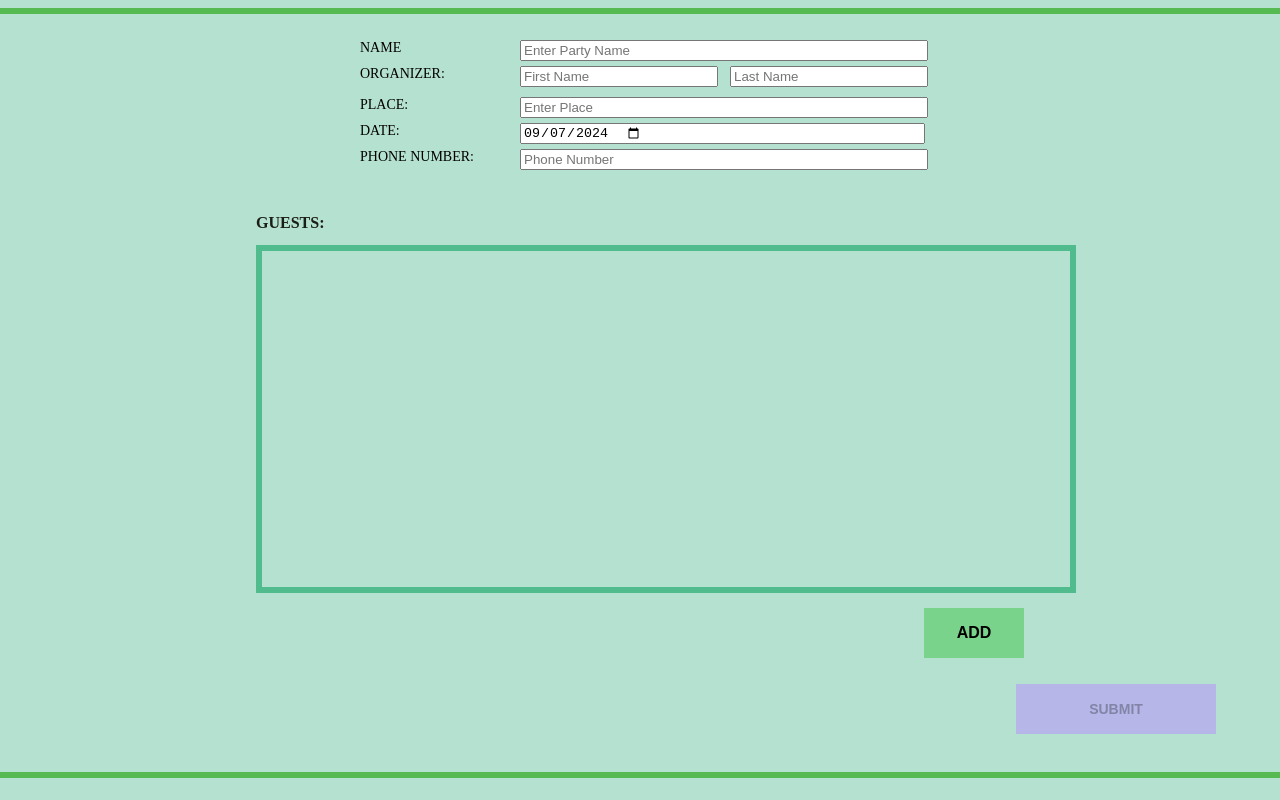
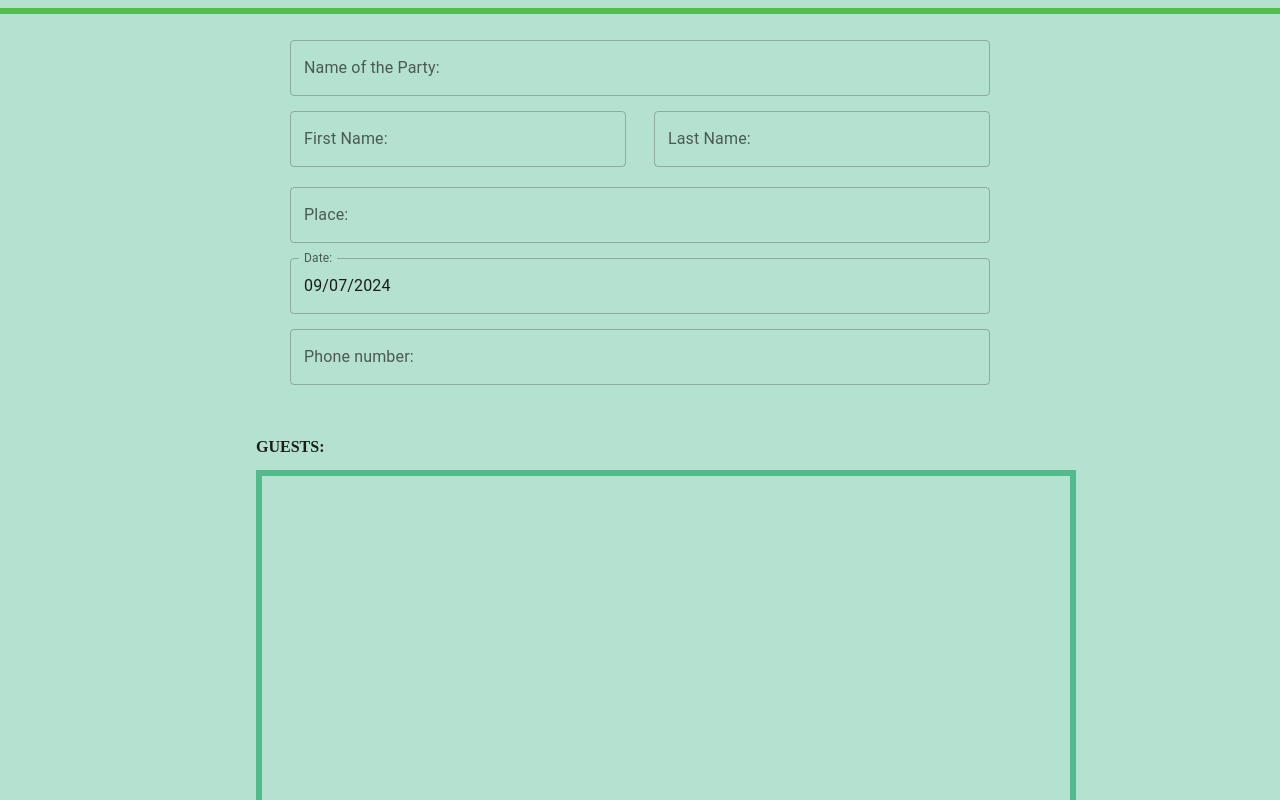
Before and after one commit to alinareabteva/party-organization, a React (Vite) app: page / in a window 1280 px wide. Shown: the top 800 px of the page. Built offline with nearby package versions, Linux system fonts and the light colour scheme.

Commit message:
Add mui material and change components such as Select, Radio Group, Data Picker

```diff
--- a/package.json
+++ b/package.json
@@ -10,6 +10,10 @@
     "preview": "vite preview"
   },
   "dependencies": {
+    "@emotion/react": "^11.13.3",
+    "@emotion/styled": "^11.13.0",
+    "@mui/material": "^6.1.5",
+    "@mui/x-date-pickers": "^7.22.0",
     "@types/uuid": "^10.0.0",
     "classnames": "^2.5.1",
     "dayjs": "^1.11.13",
--- a/src/App.tsx
+++ b/src/App.tsx
@@ -1,11 +1,16 @@
 import './App.css'
 import Party from "./party/Party.tsx";
+import {LocalizationProvider} from "@mui/x-date-pickers";
+import {AdapterDayjs} from "@mui/x-date-pickers/AdapterDayjs";
+import 'dayjs/locale/en';
 
 function App() {
 
   return (
     <div className="App">
+      <LocalizationProvider dateAdapter={AdapterDayjs} adapterLocale="en">
       <Party/>
+      </LocalizationProvider>
     </div>
   )
 }
--- a/src/components/base/base-input/BaseInput.scss
+++ b/src/components/base/base-input/BaseInput.scss
@@ -1,34 +1,11 @@
-.base-input-wrapper {
+.MuiTextField-root.base-input-wrapper {
   width: 700px;
-  display: flex;
-  flex-direction: row;
-  justify-content: center;
-  padding-bottom: 5px;
+  padding-bottom: 15px;
+  font-weight: 500;
+  font-size: 12px;
 
-  .label {
-    display: flex;
-    flex-direction: row;
-    font-weight: 500;
-    font-size: 14px;
-    text-transform: uppercase;
-    width: 160px;
-  }
-  .input-container {
-    width: 400px;
-    display: flex;
-    flex-direction: column;
 
-    .base-input {
-      display: flex;
-      align-items: center;
-      width: 100%;
-      cursor: pointer;
-    }
-
-    .error {
-      color: #ff3333;
-      font-weight: 400;
-      font-size: 14px;
-    }
+  .MuiInputBase-input {
+    cursor: pointer;
   }
 }
--- a/src/components/base/base-input/BaseInput.tsx
+++ b/src/components/base/base-input/BaseInput.tsx
@@ -1,8 +1,8 @@
 import "./BaseInput.scss"
-import {AllHTMLAttributes} from "react";
+import TextField, {TextFieldProps} from '@mui/material/TextField';
 import classNames from "classnames";
 
-interface BaseInputProps extends AllHTMLAttributes<HTMLInputElement> {
+interface BaseInputProps extends Omit<TextFieldProps, "variant"> {
   errorMessage?: string;
   value: string;
   label?: string
@@ -11,21 +11,12 @@ interface BaseInputProps extends AllHTMLAttributes<HTMLInputElement> {
 const BaseInput = ({id, errorMessage = "", label, type = "text", className = "", ...rest}: BaseInputProps) => {
 
   return (
-    <div className="base-input-wrapper">
-      {label && <label htmlFor={id} className="label">{label} </label>}
-      <div className="input-container">
-        <input
-          id={id}
-          type={type}
-          className={classNames({
-            'base-input': true,
-            [className]: !!className,
-          })}
-          {...rest}
-        />
-        {errorMessage && <span className="error">{errorMessage}</span>}
-      </div>
-    </div>
+    <TextField id={id}
+               label={label}
+               type={type}
+               className={classNames({'base-input-wrapper': true, [className]: !!className})}
+               helperText={errorMessage}
+               error={!!errorMessage} {...rest}/>
   );
 };
 
--- /dev/null
+++ b/src/components/base/base-select/BaseSelect.tsx
@@ -0,0 +1,50 @@
+import Select, {SelectChangeEvent, SelectProps} from "@mui/material/Select";
+import {Checkbox, ListItemText, MenuItem, OutlinedInput} from "@mui/material";
+import {useMemo} from "react";
+
+
+export interface SelectOption {
+  value: string;
+  label: string;
+}
+
+export type BaseSelectProps = SelectProps<SelectOption> & {
+  selectedOption: SelectOption | Array<SelectOption>;
+  options: Array<SelectOption>;
+  onChange: (e: SelectChangeEvent<SelectOption | Array<SelectOption>>) => void;
+}
+
+const BaseSelect = ({selectedOption, onChange, options, multiple = false}: BaseSelectProps) => {
+
+const selectedOptionValues = useMemo(() => {
+    return (Array.isArray(selectedOption) ? [...selectedOption] : [selectedOption])
+      .map(o => o.value)
+
+  }, [selectedOption])
+
+  return (
+    <>
+      <Select
+        className="base-select"
+        value={selectedOption}
+        multiple={multiple}
+        onChange={onChange}
+        displayEmpty
+        input={<OutlinedInput label="Alcohol"/>}
+        renderValue={(selected) => (Array.isArray(selected) ? selected : [selected]).map(o => o.label).join(', ')}
+      >
+        <MenuItem key={'empty'} value={''} >No value</MenuItem>
+        {options.map(option => (
+
+          <MenuItem key={option.value} value={option.value} >
+            <Checkbox checked={selectedOptionValues.includes(option.value)}/>
+            <ListItemText primary={option.label}/>
+          </MenuItem>
+
+        ))}
+      </Select>
+    </>
+  );
+};
+
+export default BaseSelect;
--- a/src/party/components/about-party/AboutParty.scss
+++ b/src/party/components/about-party/AboutParty.scss
@@ -12,7 +12,7 @@
     padding-bottom: 5px;
 
     .inputs {
-      width: 400px;
+      width: 100%;
       display: flex;
       justify-content: space-between;
 
@@ -22,17 +22,8 @@
 
       .organizer-input {
         cursor: pointer;
+        width: 48%;
       }
-    }
-
-    .label {
-      display: flex;
-      flex-direction: row;
-      align-items: flex-start;
-      width: 160px;
-      font-weight: 500;
-      font-size: 14px;
-      text-transform: uppercase;
     }
 
   }
--- a/src/party/components/about-party/AboutParty.tsx
+++ b/src/party/components/about-party/AboutParty.tsx
@@ -3,8 +3,8 @@ import {ChangeEvent, useContext} from "react";
 import dayjs, {Dayjs} from "dayjs";
 import classNames from "classnames";
 import BaseInput from "../../../components/base/base-input/BaseInput.tsx";
-import {BASE_FORMAT} from "../../../utilities.ts";
 import {PartyContext} from "../../party-context/PartyContext.tsx";
+import {DatePicker} from "@mui/x-date-pickers";
 
 export interface AboutPartyState {
   partyName: string;
@@ -54,35 +54,36 @@ const AboutParty = () => {
     return createAllPropsForInput({key, placeholder})
   }
 
-  const handleDateChange = (event: ChangeEvent<HTMLInputElement>) => {
+  const handleDateChange = (partyDate: Dayjs | null) => {
     setAboutPartyState({
-      date: dayjs(event.target.value, BASE_FORMAT)
+      date: dayjs(partyDate)
     })
   }
 
   return (
     <div className="about-party">
       <BaseInput
-        label="Name"
+        label="Name of the Party:"
         {...createPropsForInput("partyName", 'Enter Party Name')}
         errorMessage={aboutPartyErrors?.partyName?.join("; ")}
       />
 
       <div className="organizer">
-        <label htmlFor="name" className="label">Organizer:</label>
         <div className="inputs">
           <BaseInput
+            label="First Name:"
             {...createAllPropsForInput({
               key: "organizerFirstName",
-              placeholder: 'First Name',
+              placeholder: 'Enter First Name',
               className: "organizer-input",
             })}
             errorMessage={aboutPartyErrors?.organizerFirstName?.join("; ")}
           />
           <BaseInput
+            label="Last Name:"
             {...createAllPropsForInput({
               key: "organizerLastName",
-              placeholder: 'Last Name',
+              placeholder: 'Enter Last Name',
               className: "organizer-input"
             })}
             errorMessage={aboutPartyErrors?.organizerLastName?.join("; ")}
@@ -96,16 +97,13 @@ const AboutParty = () => {
         {...createPropsForInput("place", 'Enter Place')}
         errorMessage={aboutPartyErrors?.place?.join("; ")}
       />
-      <BaseInput
-        id="date"
+      <DatePicker
+        value={aboutParty.date}
+        label="Date:"
         onChange={handleDateChange}
-        className="base-input"
-        type="date"
-        value={aboutParty.date.format(BASE_FORMAT)}
-        label="Date:"
-        errorMessage={aboutPartyErrors?.date?.join("; ")}
+        className="base-input-wrapper"
+        //errorMessage={aboutPartyErrors?.date?.join("; ")}
       />
-
       <BaseInput
         label="Phone number: "
         {...createPropsForInput("phoneNumber", 'Phone Number')}
--- a/src/party/components/guests-list/GuestsList.scss
+++ b/src/party/components/guests-list/GuestsList.scss
@@ -17,7 +17,7 @@
     overflow-y: scroll;
     border: solid 6px #50bc8e;
     padding: 20px;
-    height: 37vh;
+    height: 42vh;
   }
 
   .button-add {
--- a/src/party/components/guests-list/guest/GuestComponent.tsx
+++ b/src/party/components/guests-list/guest/GuestComponent.tsx
@@ -2,22 +2,28 @@ import dayjs, {Dayjs} from "dayjs";
 import "./GuestComponent.scss"
 import BaseInput from "../../../../components/base/base-input/BaseInput.tsx";
 import {ChangeEvent, useMemo} from "react";
-import Select, {SelectOption, SelectProp} from "../../../../components/base/select/Select.tsx";
-import {BASE_DATE_FORMAT} from "../../../../utilities.ts";
+import BaseSelect, {SelectOption} from "../../../../components/base/base-select/BaseSelect.tsx";
 import BaseIcon, {IconNames} from "../../../../components/base/icon/BaseIcon.tsx";
 import {ALCOHOL_NAMES} from "../../../constants.ts";
 import {ErrorState} from "../../../../components/validation";
+import {DatePicker} from "@mui/x-date-pickers";
+import {FormControl, FormControlLabel, FormLabel, InputLabel, Radio, RadioGroup} from "@mui/material";
+import {SelectChangeEvent} from "@mui/material/Select";
 
 export enum Gender {
   M = 'M',
   F = 'F'
 }
 
+const MIN_DATE = dayjs(new Date(1960, 8, 18))
+const MAX_DATE = dayjs().subtract(18, "year")
+
+
 export interface Guest {
   id: string;
   firstName: string;
   lastName: string;
-  birthDate: Dayjs;
+  birthDate: Dayjs | null;
   gender: Gender;
   alcohol: Array<AlcoholDto>;
 }
@@ -42,15 +48,24 @@ const mapAlcoholToOption = (alcohol: AlcoholDto): SelectOption => {
   }
 }
 
-
-const GuestComponent = ({id, firstName, lastName, birthDate, gender, onChange, alcohol, onClickDelete, errors}: GuestComponentsProps) => {
+const GuestComponent = ({
+                          id,
+                          firstName,
+                          lastName,
+                          birthDate,
+                          gender,
+                          onChange,
+                          alcohol,
+                          onClickDelete,
+                          errors
+                        }: GuestComponentsProps) => {
 
   const handleChange = ({target: {name, value}}: ChangeEvent<HTMLInputElement>) => {
     onChange(id, {[name]: value})
   }
 
-  const handleDateChange = ({target: {name, value}}: ChangeEvent<HTMLInputElement>) => {
-    onChange(id, {[name]: dayjs(value, BASE_DATE_FORMAT)})
+  const handleDateChange = (date: Dayjs | null) => {
+    onChange(id, {birthDate: date})
   }
 
   const handleGenderChange = ({target: {value}}: ChangeEvent<HTMLInputElement>) => {
@@ -62,15 +77,24 @@ const GuestComponent = ({id, firstName, lastName, birthDate, gender, onChange, a
   }, [ALCOHOL_NAMES])
 
   const selectedAlcoholOptions = useMemo(() => {
-    return alcohol.map(({id}) => id)
+    return alcohol.map(({id, name}) => ({
+      value: id,
+      label: name
+    }))
   }, [alcohol])
 
 
-  const alcoholChange: SelectProp['onChange'] = (selectedOption) => {
-    const foundAlcohol = ALCOHOL_NAMES.find(alcohol => alcohol.id === selectedOption.value);
+  const alcoholChange = (e: SelectChangeEvent<SelectOption | Array<SelectOption>>) => {
+    const value = Array.isArray(e.target.value) ? e.target.value : [e.target.value];
+    const foundAlcohol = ALCOHOL_NAMES.find(alcohol => value.includes(alcohol.id));
+
     if (foundAlcohol) {
       const newAlcoholArray = alcohol.includes(foundAlcohol) ? alcohol.filter(a => a.id !== foundAlcohol.id) : [...alcohol, foundAlcohol]
       onChange(id, {alcohol: newAlcoholArray})
+    } else {
+      if (value.includes("")) {
+        onChange(id, {alcohol: []})
+      }
     }
   }
 
@@ -99,52 +123,53 @@ const GuestComponent = ({id, firstName, lastName, birthDate, gender, onChange, a
         type="text"
         errorMessage={errors?.lastName?.join("; ")}
       />
-      <BaseInput
+      <DatePicker
         name="birthDate"
-        type="date"
         label="Birth Date:"
-        placeholder="Birth Date"
-        value={birthDate.format(BASE_DATE_FORMAT)}
+        value={birthDate}
         onChange={handleDateChange}
-        errorMessage={errors?.birthDate?.join("; ")}
+        minDate={MIN_DATE}
+        maxDate={MAX_DATE}
+        // errorMessage={errors?.birthDate?.join("; ")}
       />
 
-      <div className="gender">
-        <label className="gender-label">Gender:</label>
-        <div className="radio-group">
-          <label className="radio-group-label">M
-            <input
+      <FormControl className="gender">
+        <FormLabel id="demo-radio-buttons-group-label">
+          Gender
+        </FormLabel>
+        <RadioGroup
+          aria-labelledby="demo-radio-buttons-group-label"
+          value={gender}
+          row
+          name="radio-buttons-group"
+          onChange={handleGenderChange}
+        >
+          <FormControlLabel
             value={Gender.M}
-              name={`${id}-gender`}
-              type="radio"
-              className="radio-btn-input"
-              checked={Gender.M === gender}
-              onChange={handleGenderChange}
+            control={<Radio/>}
+            label="Male"
           />
-          </label>
+          <FormControlLabel
+            value={Gender.F}
+            control={<Radio/>}
+            label="Female"
+          />
+        </RadioGroup>
+      </FormControl>
 
-          <label className="radio-group-label">F
-            <input
-              value={Gender.F}
-              name={`${id}-gender`}
-              type="radio"
-              className="radio-btn-input"
-              checked={Gender.F === gender}
-              onChange={handleGenderChange}
-            />
-          </label>
-
-        </div>
-      </div>
 
       <div className="alcohol">
-        <Select
-          label="Alcohol"
+        <FormControl sx={{m: 1, width: 300}}>
+          <InputLabel shrink htmlFor="select-multiple-native">
+            Alcohol
+          </InputLabel>
+          <BaseSelect
             selectedOption={selectedAlcoholOptions}
             options={alcoholOptions}
-          allowMultiple
+            multiple
             onChange={alcoholChange}
           />
+        </FormControl>
       </div>
     </div>
   );
```
Also changed, not shown: src/components/base/select/Select.tsx (deleted, +0 -56 lines), src/party/components/guests-list/guest/GuestComponent.scss (+5 -58 lines), src/components/base/base-select/BaseSelect.scss (added), 1 other file (tests, documents, lock files or other folders). Lines whose indentation alone changed are shown as unchanged.
